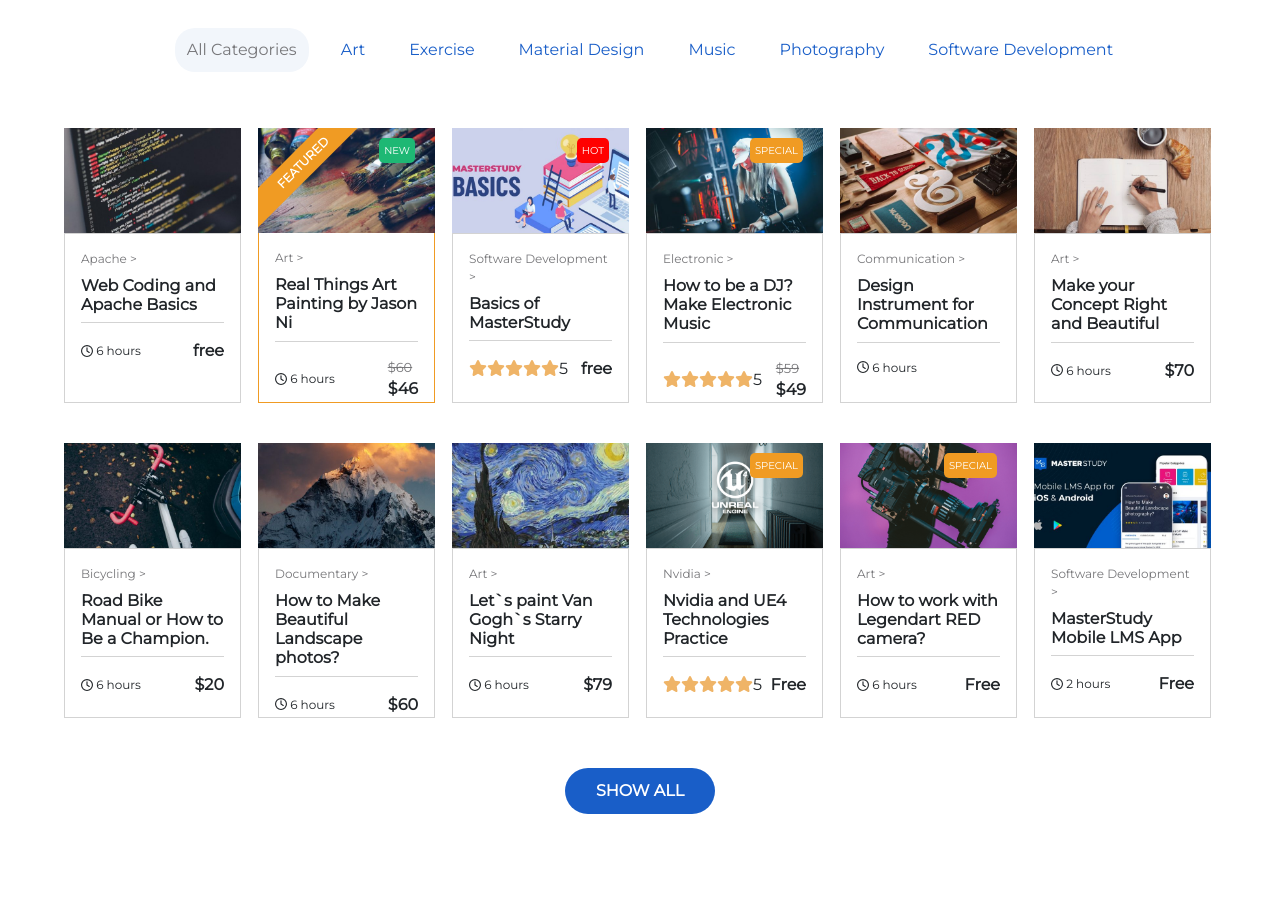
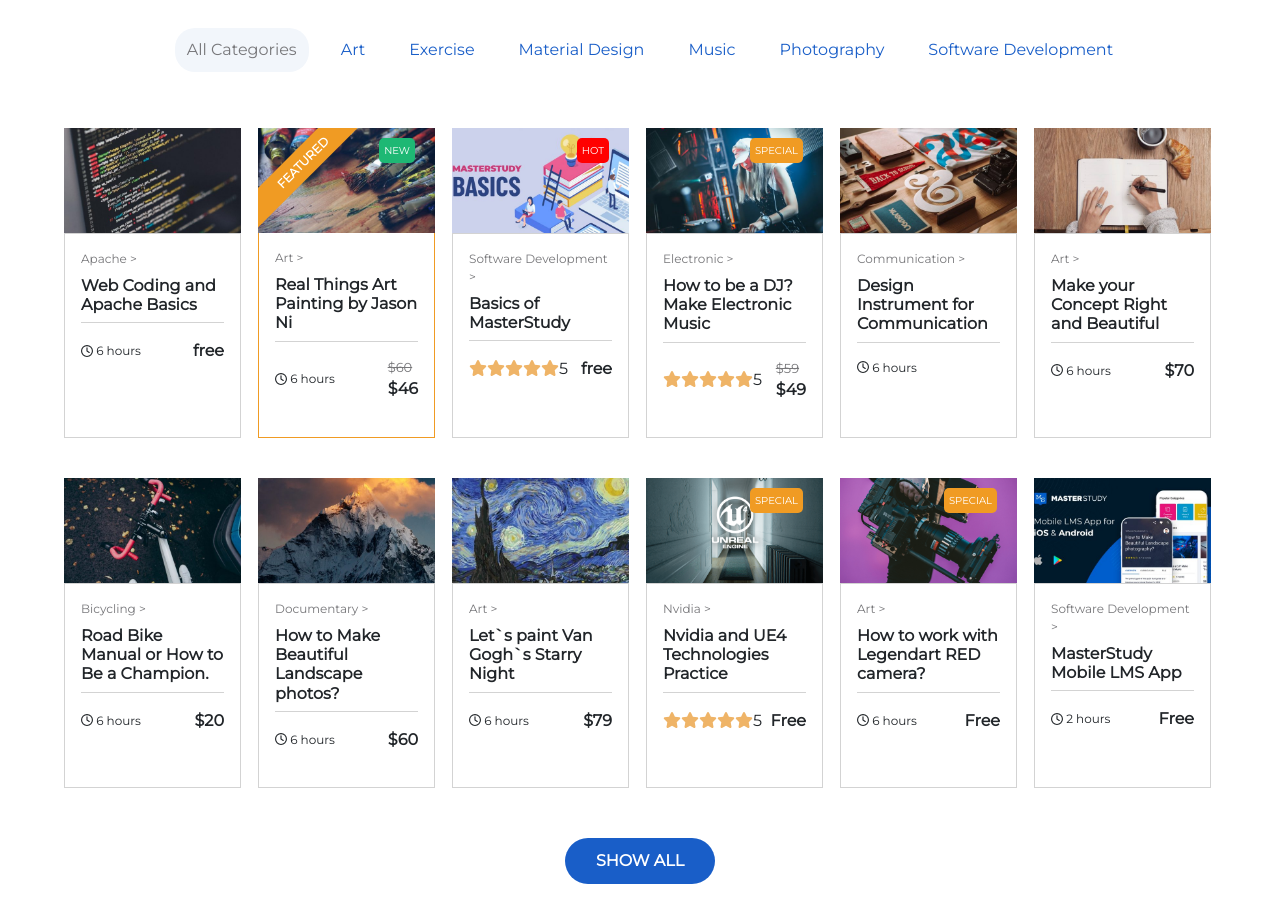
Before and after one commit to alecasentini/proj-html-vuejs, a Vue app: page / in a window 1280 px wide. Shown: the part 2620-3542 px from the top of the page. Built offline with nearby package versions, Linux system fonts and the light colour scheme.

Commit message:
Fix Style Cards

```diff
--- a/src/components/RecentCoursesComp.vue
+++ b/src/components/RecentCoursesComp.vue
@@ -186,7 +186,7 @@ export default {
 </script>
 
 <template>
-    <div class="w-90 my-5 d-flex flex-column align-items-center">
+    <div class="w-90 my-5 ">
         <h2 class="text-center py-3" style="font-size: 50px; font-weight: 300;">Recent Courses</h2>
 
         <div class="d-flex justify-content-center">
@@ -211,8 +211,11 @@ export default {
                 :rating="elem.rating" />
 
         </div>
+        <div class="d-flex justify-content-center">
+            <button type="button" class="btn">SHOW ALL</button>
+        </div>
 
-        <button type="button" class="btn">SHOW ALL</button>
+
     </div>
 </template>
 
--- a/src/components/SingleCardCourseComp.vue
+++ b/src/components/SingleCardCourseComp.vue
@@ -67,7 +67,7 @@ export default {
 .card {
     border-radius: 0;
     border: 0;
-    max-height: 350px !important;
+    height: 310px !important;
     overflow: hidden;
     padding: 0;
     margin-right: 5px;
@@ -77,7 +77,7 @@ export default {
     .card-img-top {
         border-radius: 0;
         width: 100%;
-        max-height: 160px;
+        max-height: 150px;
 
     }
 
```
